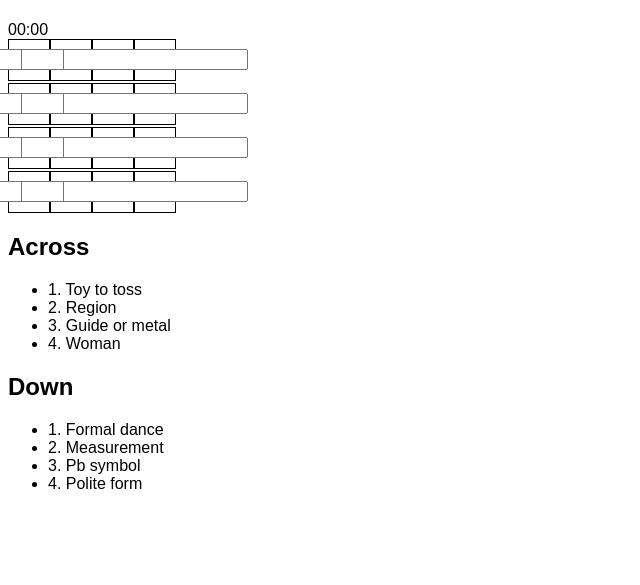
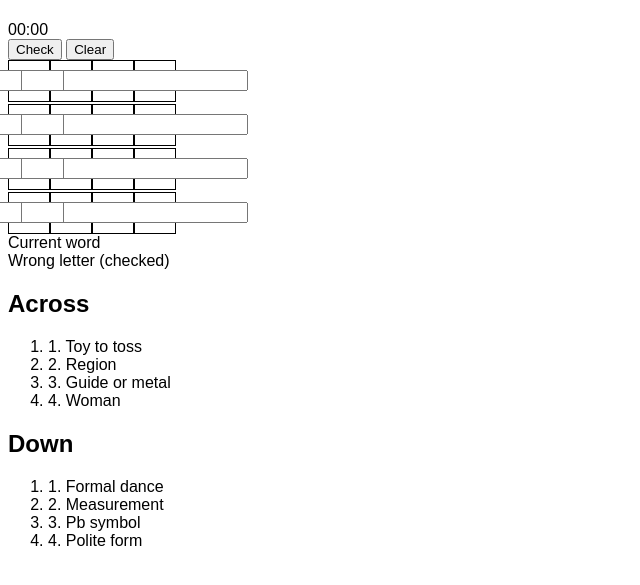
Before and after one commit to jeffrey9jeff/Mini-crossword, a plain HTML site: page index.html in a window 1280 px wide. Shown: the part 59-644 px from the top of the page, without its empty margins (0-640 px from the left). Drawn offline with Linux system fonts and the light colour scheme.

Commit message:
Update index.html

```diff
--- a/index.html
+++ b/index.html
@@ -2,23 +2,53 @@
 <html lang="en">
 <head>
   <meta charset="utf-8" />
-  <meta name="viewport" content="width=device-width, initial-scale=1" />
+  <meta name="viewport" content="width=device-width, initial-scale=1, viewport-fit=cover" />
   <title>Mini Crossword</title>
   <link rel="stylesheet" href="style.css" />
 </head>
 <body>
-  <h1>Mini Crossword</h1>
-  <div id="timer">00:00</div>
-  <div id="grid"></div>
-  <div id="clues">
-    <h2>Across</h2><ul id="across-list"></ul>
-    <h2>Down</h2><ul id="down-list"></ul>
-  </div>
-  <form id="winner-form" class="hide">
-    <input id="player-name" placeholder="Name" maxlength="20" />
-    <button type="submit">Save</button>
+  <header class="app-header">
+    <h1>Mini Crossword</h1>
+    <div class="hud">
+      <div id="timer">00:00</div>
+      <div class="controls">
+        <button id="btn-check" class="ghost" title="Check (C)">Check</button>
+        <button id="btn-clear" class="ghost" title="Clear (Esc)">Clear</button>
+      </div>
+    </div>
+  </header>
+
+  <main class="layout">
+    <section class="grid-wrap">
+      <div id="grid" class="grid" role="grid" aria-label="Crossword grid"></div>
+      <div class="legend">
+        <div class="legend-row"><span class="swatch highlight"></span><span>Current word</span></div>
+        <div class="legend-row"><span class="swatch checkbad"></span><span>Wrong letter (checked)</span></div>
+      </div>
+    </section>
+
+    <section class="clues">
+      <div class="clue-col">
+        <h2>Across</h2>
+        <ol id="across-list" class="clue-list"></ol>
+      </div>
+      <div class="clue-col">
+        <h2>Down</h2>
+        <ol id="down-list" class="clue-list"></ol>
+      </div>
+    </section>
+  </main>
+
+  <form id="winner-form" class="winner hide" autocomplete="off">
+    <label>Save your time:
+      <input id="player-name" maxlength="20" placeholder="Your name" />
+    </label>
+    <button type="submit" class="primary">Save</button>
   </form>
-  <div id="lb-local"></div>
+  <div id="lb-local" class="lb-table"></div>
+
+  <div id="toast" class="toast" role="status" aria-live="polite"></div>
+
   <script src="puzzles.js"></script>
   <script src="app.js"></script>
 </body>
```
